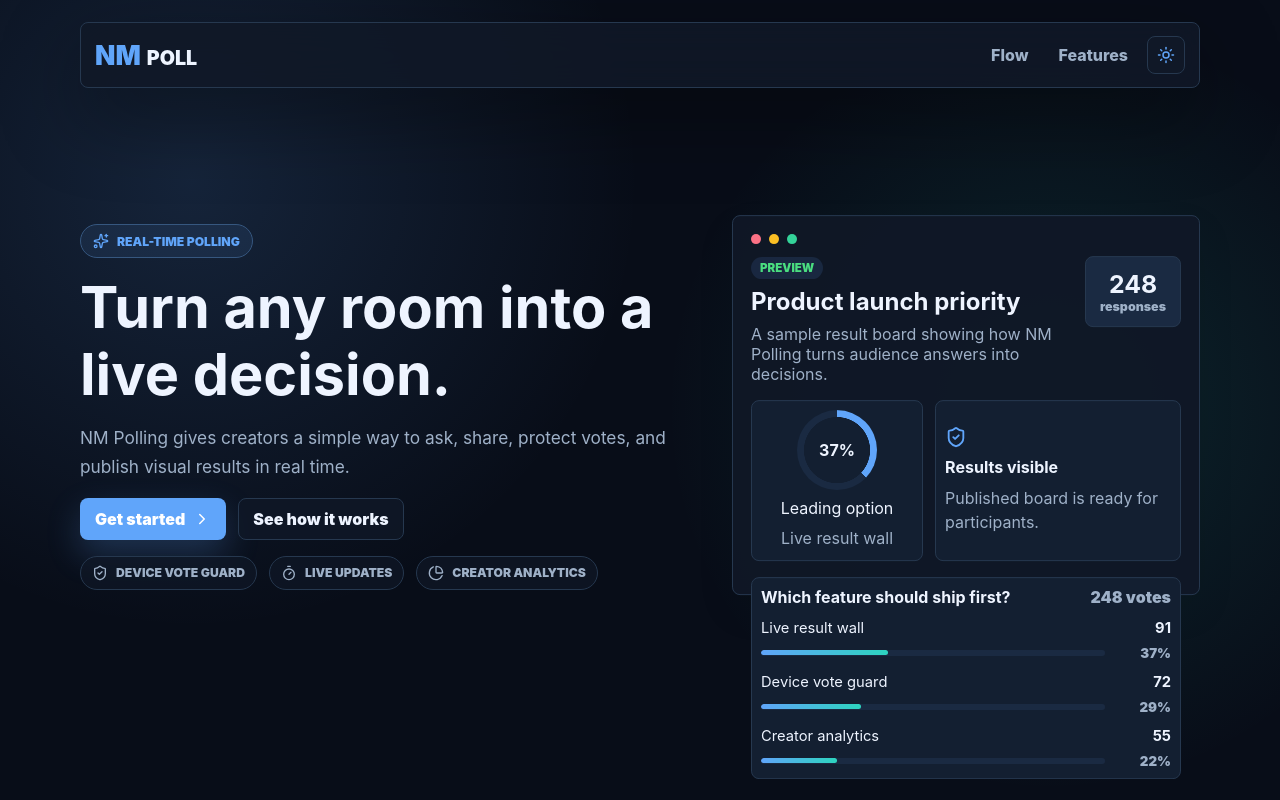
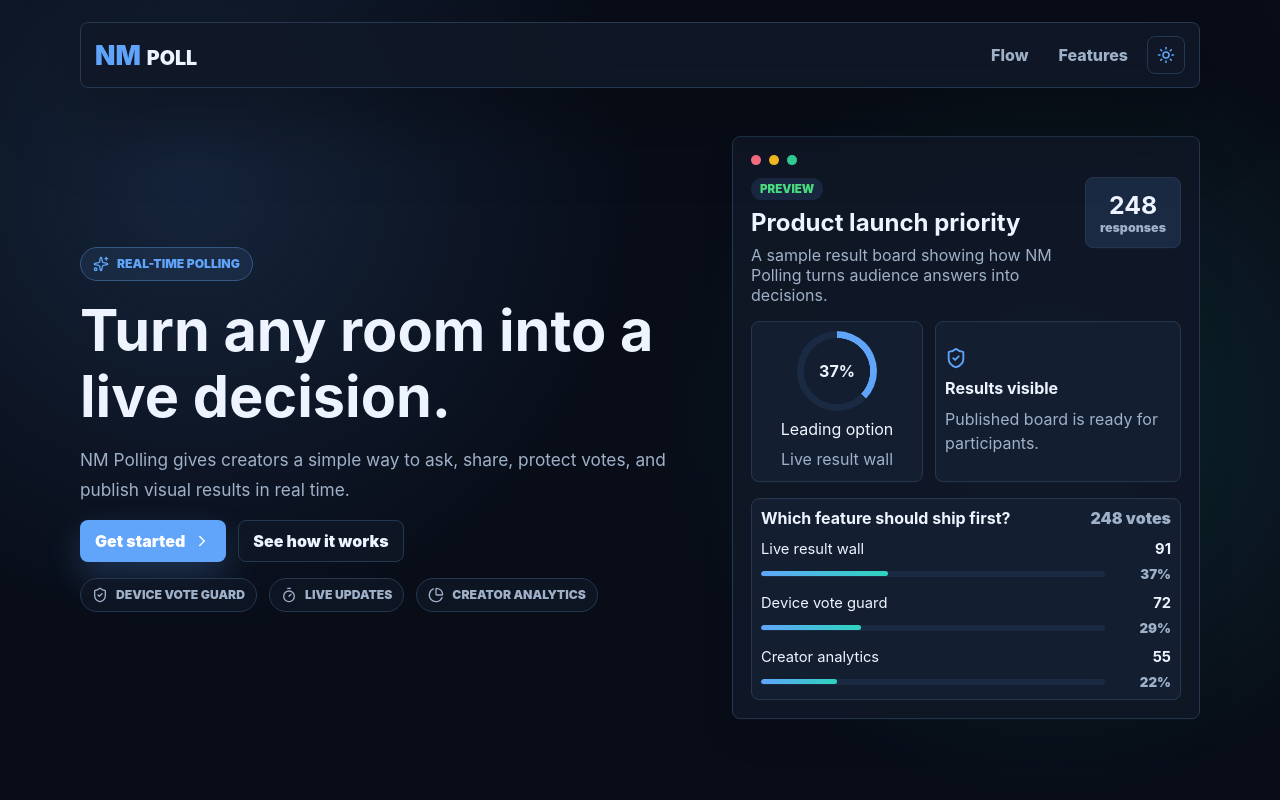
Before and after one commit to nikhill3141/NM-Polling, a React (Vite) app in the folder Fronted/: page / in a window 1280 px wide. Shown: the top 800 px of the page. Built offline with nearby package versions, Linux system fonts and the light colour scheme.

Commit message:
remove height

```diff
--- a/Fronted/src/styles.css
+++ b/Fronted/src/styles.css
@@ -863,7 +863,6 @@ textarea:focus {
 .builder-panel,
 .poll-results {
   gap: 16px;
-  height: 20rem;
 }
 
 .question-editor {
```
